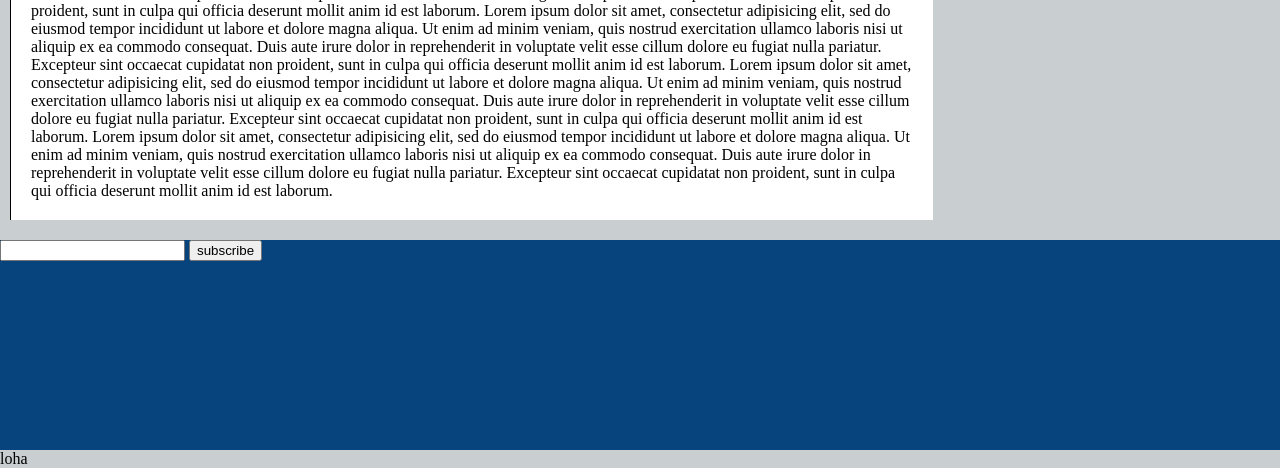
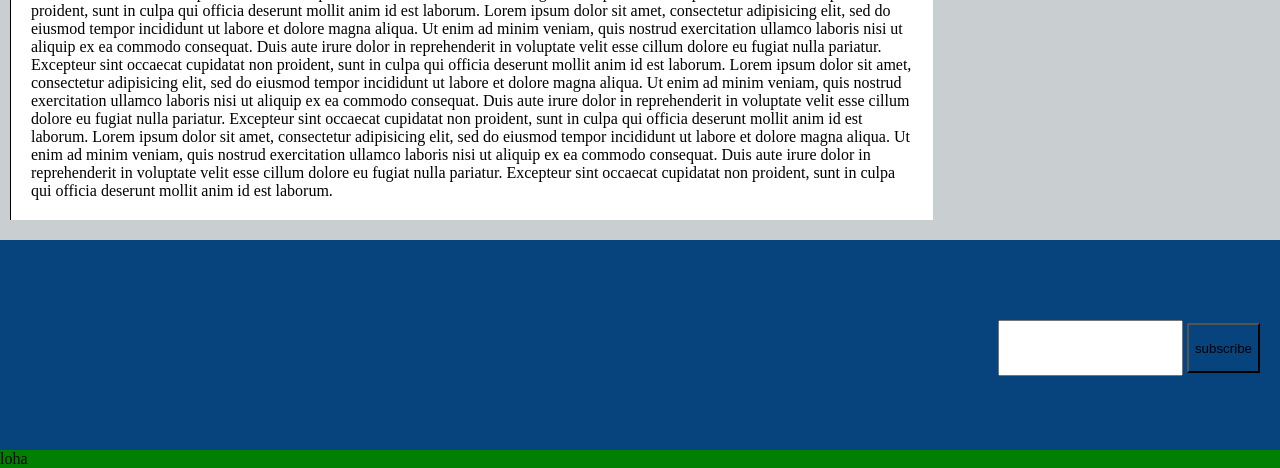
Before and after one commit to ramdanriawan/coderindo, a PHP site: page /test.html in a window 1280 px wide. Shown: the part 897-1365 px from the top of the page. Run offline with PHP 8.4, Linux system fonts and the light colour scheme.

Commit message:
latihan css bagian kedua

```diff
--- a/coderindo/style.css
+++ b/coderindo/style.css
@@ -134,3 +134,30 @@ h5.tanggal{
   background: #07437C;
   clear: both;
 }
+
+.subscribe{
+  float: right;
+  height: 100%;
+}
+
+.input_subscribe, .button_subscribe{
+display: inline-block;
+height: 50px;
+}
+
+.button_subscribe{
+
+  margin: 80px 20px 80px 0;
+  background-color: transparent;
+}
+
+.input_subscribe{
+  margin: 80px 0 80px 0;
+  text-align: center;
+  letter-spacing: 2px;
+  color: #07437C;
+}
+
+#test_script .cek{
+  background: green;
+}
```
